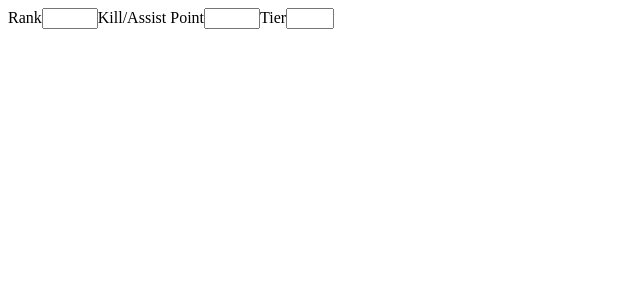
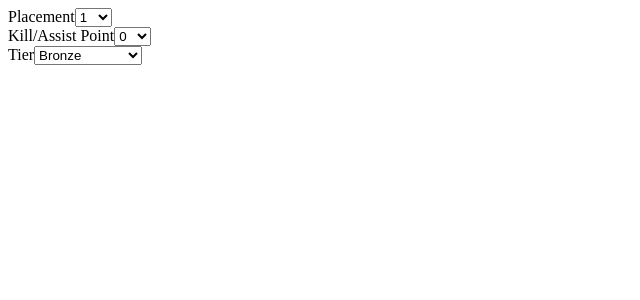
Before and after one commit to nikeeshi/apextools, a React (Create React App) app: page / in a window 1280 px wide. Shown: the top 300 px of the page, without its empty margins (0-640 px from the left). Built offline with nearby package versions, Linux system fonts and the light colour scheme.

Commit message:
season 12 is coming now

```diff
--- a/package.json
+++ b/package.json
@@ -11,12 +11,14 @@
     "@types/react": "^17.0.0",
     "@types/react-dom": "^17.0.0",
     "gh-pages": "^3.2.3",
-    "prettier": "^2.5.1",
     "react": "^17.0.2",
     "react-dom": "^17.0.2",
     "react-scripts": "4.0.3",
     "typescript": "^4.1.2",
     "web-vitals": "^1.0.1"
+  },
+  "devDependencies": {
+    "prettier": "^2.5.1"
   },
   "scripts": {
     "start": "react-scripts start",
--- a/public/index.html
+++ b/public/index.html
@@ -24,7 +24,7 @@
       work correctly both with client-side routing and a non-root public URL.
       Learn how to configure a non-root public URL by running `npm run build`.
     -->
-    <title>React App</title>
+    <title>Apex Legends RP calculator</title>
   </head>
   <body>
     <noscript>You need to enable JavaScript to run this app.</noscript>
--- a/src/App.tsx
+++ b/src/App.tsx
@@ -1,97 +1,75 @@
-import React, { Dispatch, SetStateAction, useState } from "react";
+import { Dispatch, SetStateAction, useState } from "react";
+import { DropDownMenu } from "./component/dropdownmenu";
+import { Tiers } from "./data";
+import { calcRP, Tier } from "./rpCalculator";
+import { range } from "./util/range";
 function Inputs({
-  rank,
-  setRank,
-  kp,
+  placement,
+  setPlacement,
+  killpoint,
   setKP,
   tier,
   setTier,
 }: {
-  rank: number | null;
-  setRank: Dispatch<SetStateAction<number | null>>;
-  kp: number | null;
+  placement: number | null;
+  setPlacement: Dispatch<SetStateAction<number | null>>;
+  killpoint: number | null;
   setKP: Dispatch<SetStateAction<number | null>>;
-  tier: number | null;
-  setTier: Dispatch<SetStateAction<number | null>>;
+  tier: Tier | null;
+  setTier: Dispatch<SetStateAction<Tier | null>>;
 }) {
   return (
     <div>
-      <label>
-        Rank
-        <input
-          type="number"
-          min="1"
-          max="20"
-          step="1"
-          value={rank ?? ""}
-          onChange={(e) =>
-            setRank(
-              e.target.value === null ? null : parseInt(e.target.value, 10)
-            )
+      <div>
+        <DropDownMenu
+          label="Placement"
+          setter={(placement) =>
+            setPlacement(parseInt(placement, 10))
           }
+          list={range(1, 20).map((v) => String(v))}
         />
-      </label>
-      <label>
-        Kill/Assist Point
-        <input
-          type="number"
-          min="0"
-          max="20"
-          step="1"
-          value={kp ?? ""}
-          onChange={(e) =>
-            setKP(e.target.value === null ? null : parseInt(e.target.value, 10))
+      </div>
+      <div>
+
+      <DropDownMenu
+          label="Kill/Assist Point"
+          setter={(killpoint) =>
+            setKP(parseInt(killpoint, 10))
           }
+          list={range(0, 20).map((v) => String(v))}
         />
-      </label>
-      <label>
-        Tier
-        <input
-          type="number"
-          min="0"
-          max="4"
-          step="1"
-          value={tier ?? ""}
-          onChange={(e) =>
-            setTier(
-              e.target.value === null ? null : parseInt(e.target.value, 10)
-            )
-          }
+      </div>
+      <div>
+        <DropDownMenu
+          label="Tier"
+          setter={(tier) => setTier(tier)}
+          list={Tiers}
         />
-      </label>
+      </div>
     </div>
   );
 }
 
 function Output({
-  rank,
-  kp,
+  placement,
+  killpoint: killPoint,
   tier,
 }: {
-  rank: number | null;
-  kp: number | null;
-  tier: number | null;
+  placement: number | null;
+  killpoint: number | null;
+  tier: Tier | null;
 }) {
-  if (rank !== null && kp !== null && tier !== null) {
-    const rpFromPlacement =
-      rank > 13
-        ? 0
-        : rank > 10
-        ? 5
-        : rank > 8
-        ? 10
-        : rank > 6
-        ? 20
-        : rank > 4
-        ? 30
-        : rank > 2
-        ? 40
-        : rank > 1
-        ? 60
-        : 100;
-    const rpPerKill =
-      rank > 10 ? 10 : rank > 5 ? 12 : rank > 3 ? 15 : rank > 1 ? 20 : 25;
-    const totalRP = rpFromPlacement + Math.min(rpPerKill * kp, 175);
+  if (
+    placement !== null &&
+    killPoint !== null &&
+    tier !== null
+  ) {
+    const totalRP = calcRP({
+      placement,
+      killPoint,
+      tier,
+      lostForgiveness: false, //TODO 後でなおす
+    });
     return (
       <div>
         <label>Total RP: {totalRP}</label>
@@ -101,20 +79,26 @@ function Output({
   return null;
 }
 function App() {
-  const [rank, setRank] = useState<number | null>(null);
-  const [kp, setKP] = useState<number | null>(null);
-  const [tier, setTier] = useState<number | null>(null);
+  const [placement, setRank] = useState<number | null>(
+    null
+  );
+  const [killpoint, setKP] = useState<number | null>(null);
+  const [tier, setTier] = useState<Tier | null>(null);
   return (
     <div>
       <Inputs
-        rank={rank}
-        setRank={setRank}
-        kp={kp}
+        placement={placement}
+        setPlacement={setRank}
+        killpoint={killpoint}
         setKP={setKP}
         tier={tier}
         setTier={setTier}
       />
-      <Output rank={rank} kp={kp} tier={tier} />
+      <Output
+        placement={placement}
+        killpoint={killpoint}
+        tier={tier}
+      />
     </div>
   );
 }
--- /dev/null
+++ b/src/component/dropdownmenu.tsx
@@ -0,0 +1,23 @@
+type Props<Item extends string> = {
+  label: string;
+  list: readonly Item[];
+  setter: (item: Item) => void;
+};
+export function DropDownMenu<Item extends string>({
+  label,
+  setter,
+  list,
+}: Props<Item>) {
+  return (
+    <label>
+      {label}
+      <select
+        onChange={(e) => setter(e.target.value as Item)}
+      >
+        {list.map((item) => (
+          <option value={item}>{item}</option>
+        ))}
+      </select>
+    </label>
+  );
+}
--- /dev/null
+++ b/src/data.ts
@@ -0,0 +1,55 @@
+export function calcRPFromPlacement(
+  placement: number
+): number {
+  const RP: { [p: number]: number } = {
+    1: 125,
+    2: 95,
+    3: 70,
+    4: 55,
+    5: 45,
+    6: 30,
+    7: 20,
+    8: 20,
+    9: 10,
+    10: 10,
+    11: 5,
+    12: 5,
+    13: 5,
+  };
+  return RP[placement] ?? 0;
+}
+export function calcRPPerKill(placement: number): number {
+  const RP: { [p: number]: number } = {
+    1: 15,
+    2: 11,
+    3: 8,
+    4: 5,
+    5: 5,
+    6: 1,
+    7: 1,
+    8: 1,
+    9: 1,
+    10: 1,
+  };
+  return (RP[placement] ?? 0) + 10;
+}
+export const RP_FROM_KILL_CAP = 125;
+export const Tiers = [
+  "Bronze",
+  "Silver",
+  "Gold",
+  "Platinum",
+  "Diamond",
+  "Master",
+  "Apex Predator",
+] as const;
+export type Tier = typeof Tiers[number];
+export const ENTRY_COST = {
+  Bronze: 0,
+  Silver: 12,
+  Gold: 24,
+  Platinum: 36,
+  Diamond: 48,
+  Master: 60,
+  "Apex Predator": 60,
+};
--- /dev/null
+++ b/src/rpCalculator.ts
@@ -0,0 +1,40 @@
+import { calcRPFromPlacement, calcRPPerKill, RP_FROM_KILL_CAP } from "./data";
+
+export type Tier =
+  | "Bronze"
+  | "Silver"
+  | "Gold"
+  | "Platinum"
+  | "Diamond"
+  | "Master"
+  | "Apex Predator";
+export const ENTRY_COST = {
+  Bronze: 0,
+  Silver: 12,
+  Gold: 24,
+  Platinum: 36,
+  Diamond: 48,
+  Master: 60,
+  "Apex Predator": 60,
+};
+type Result = {
+  placement: number;
+  killPoint: number;
+  tier: Tier;
+  lostForgiveness: boolean;
+};
+export function calcRP(result: Result): number {
+  const rp =
+    calcRPFromKill(result) +
+    calcRPFromPlacement(result.placement) -
+    ENTRY_COST[result.tier];
+  return result.lostForgiveness ? Math.max(0, rp) : rp;
+}
+
+export function calcRPFromKill({
+  placement,
+  killPoint,
+}: Result): number {
+  const rpPerKill = calcRPPerKill(placement);
+  return Math.min(rpPerKill * killPoint, RP_FROM_KILL_CAP);
+}
--- /dev/null
+++ b/src/util/range.ts
@@ -0,0 +1,5 @@
+export function range(from: number, to: number) {
+  const arr = [];
+  for (let i = from; i <= to; i++) arr.push(i);
+  return arr;
+}
```
Also changed, not shown: 1 other file (tests, documents, lock files or other folders).
